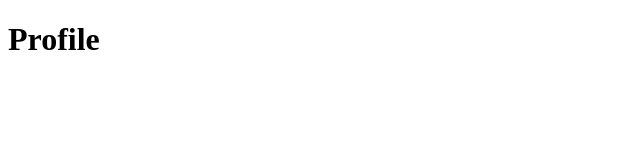
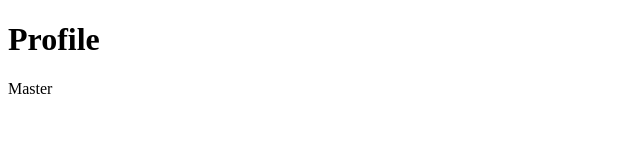
Before and after one commit to TemurReyimberdiyev/project, a plain HTML site: page profile.html in a window 1280 px wide. Shown: the full height of the page, 0-640 px from the left. Drawn offline with Linux system fonts and the light colour scheme.

Commit message:
masterdan

```diff
--- a/profile.html
+++ b/profile.html
@@ -7,5 +7,8 @@
 </head>
 <body>
 	<h1>Profile</h1>
+	<div>
+		Master
+	</div>
 </body>
 </html>
```
